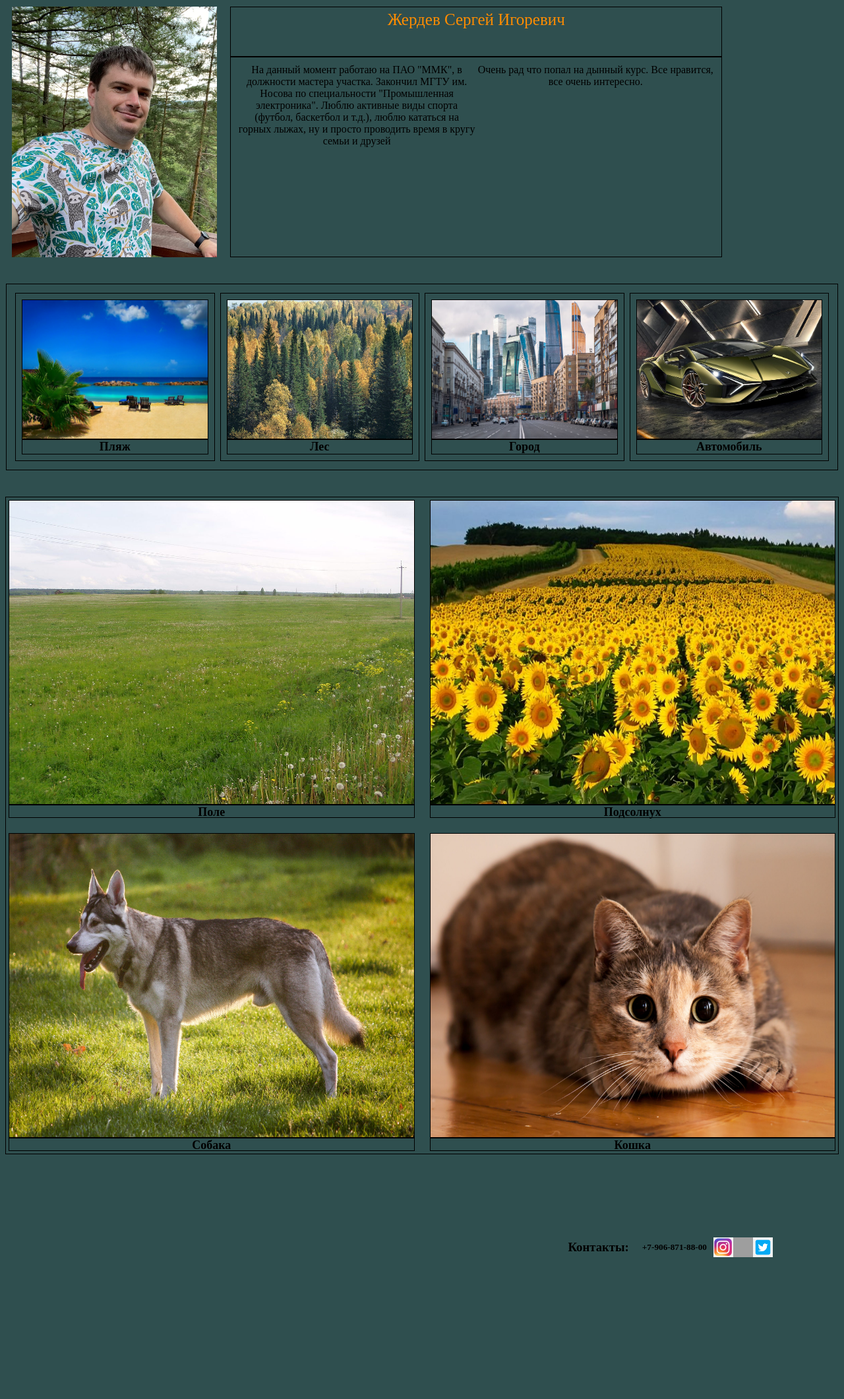
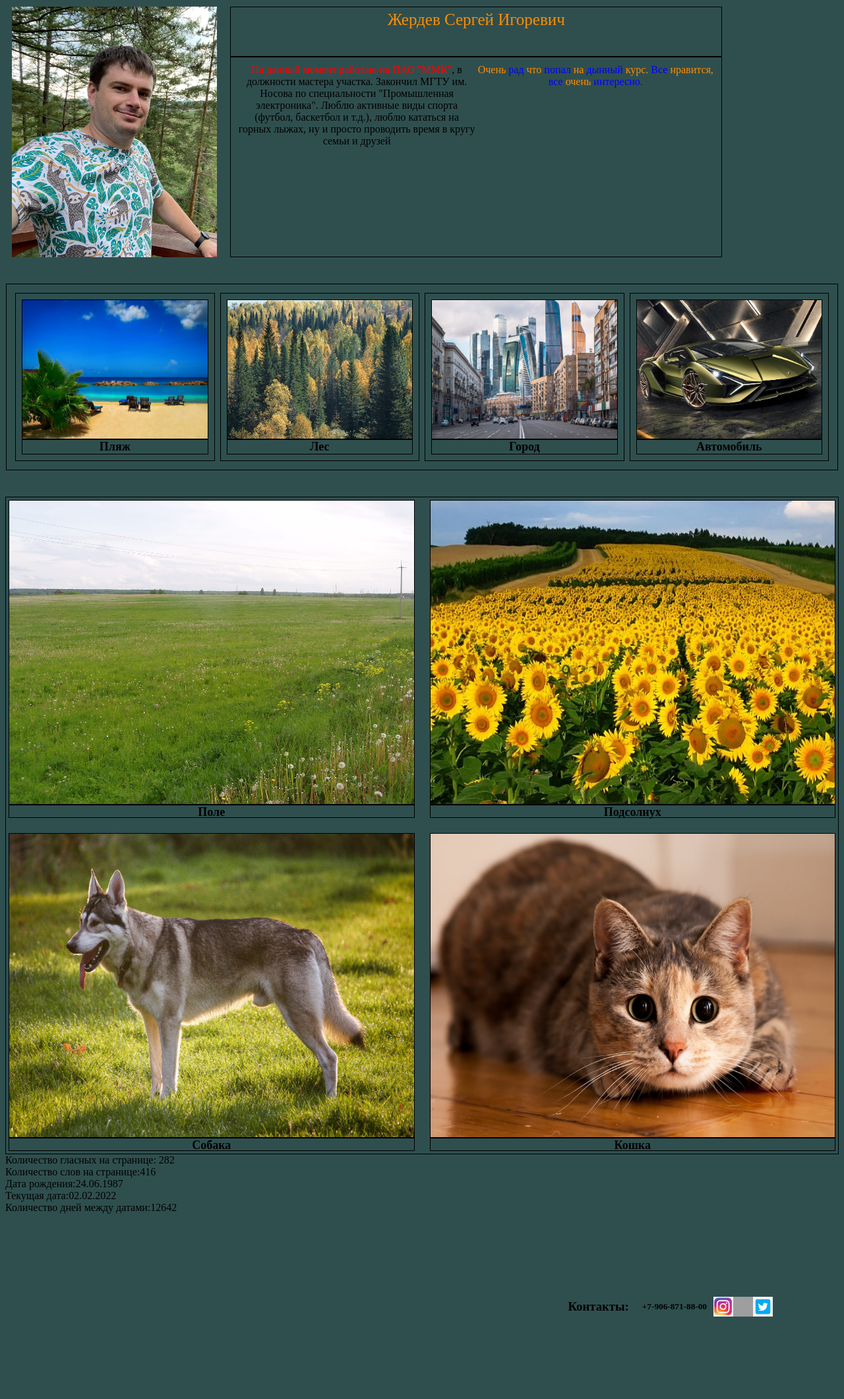
Before and after one commit to SergeiZherdev/Zherdev_Sergei, a PHP site: page /homework.php in a window 1280 px wide. Shown: the part 86-2207 px from the top of the page at 66% size. Before the commit the page ends 1992 px from the top, so only its background shows below. Run offline with PHP 8.4, Linux system fonts and the light colour scheme; grey boxes are pictures that could not be loaded.

Commit message:
11.02.2022

```diff
--- a/footer.php
+++ b/footer.php
@@ -9,6 +9,29 @@
     <title>Document</title>
 </head>
 <body>
+<?
+$glas = ['H','а','у','о','и','э','ы','А','У','О','И','Э','Ы'];
+$site1 =file_get_contents("homework.php",);
+$site = mb_str_split($site1);
+$n=0;
+foreach ($site as $value){
+    if(in_array($value,$glas))
+    {$n ++;
+    }
+}
+echo "Количество гласных на странице: $n", '<br>';
+echo "Количество слов на странице:", str_word_count($site1);
+echo '<br>';
+$date1 = "24.06.1987";
+$date2=date("d.m.Y");
+echo "Дата рождения:", $date1,'<br>';
+echo "Текущая дата:", $date2,'<br>';
+$date3 = strtotime($date1);
+$date4 = strtotime($date2);
+$date5 = $date4-$date3;
+echo "Количество дней между датами:", floor($date5 / (60 * 60 * 24));
+?>
+
     <footer class="footer">
         <h3>Контакты:</h3>
         <h5>+7-906-871-88-00</h5>
--- a/homework.php
+++ b/homework.php
@@ -50,8 +50,29 @@
               <div class="name">
                   <div class="name_1">Жердев Сергей Игоревич</div>
                   <div class="info_1">
-                      <div class="Info_1_1">На данный момент работаю на ПАО "ММК", в должности мастера участка. Закончил МГТУ им. Носова по специальности "Промышленная электроника". Люблю активные виды спорта (футбол, баскетбол и т.д.), люблю кататься на горных лыжах, ну и просто проводить время в кругу семьи и друзей</div>
-                      <div class="like">Очень рад что попал на дынный курс. Все нравится, все очень интересно.</div>
+                      <div class="Info_1_1">
+                          <?
+                          $str='На данный момент работаю на ПАО "ММК", в должности мастера участка. Закончил МГТУ им. Носова по специальности "Промышленная электроника". Люблю активные виды спорта (футбол, баскетбол и т.д.), люблю кататься на горных лыжах, ну и просто проводить время в кругу семьи и друзей';
+                            $str1 = mb_substr($str, 0,37);
+                            $str2 = mb_substr($str, 37);
+                            echo '<span style="color: red">'.$str1.'</span>',$str2;
+                          ?>
+                          </div>
+                      <div class="like">
+                          <?
+                          $str3= 'Очень рад что попал на дынный курс. Все нравится, все очень интересно.';
+                          $arr1= explode(' ',$str3);
+                          $n = 1;
+                          foreach($arr1 as $value){
+                              if(($n % 2) == 0){
+                                  echo '<span style="color: blue">'.$value.' '.'</span>';
+                              }else{
+                                  echo '<span style="color:darkorange">' .$value.' '.'</span>';
+                              }
+                              $n ++;
+                          }
+                          ?>
+                          </div>
                   </div>
               </div>
           </Info>
```
